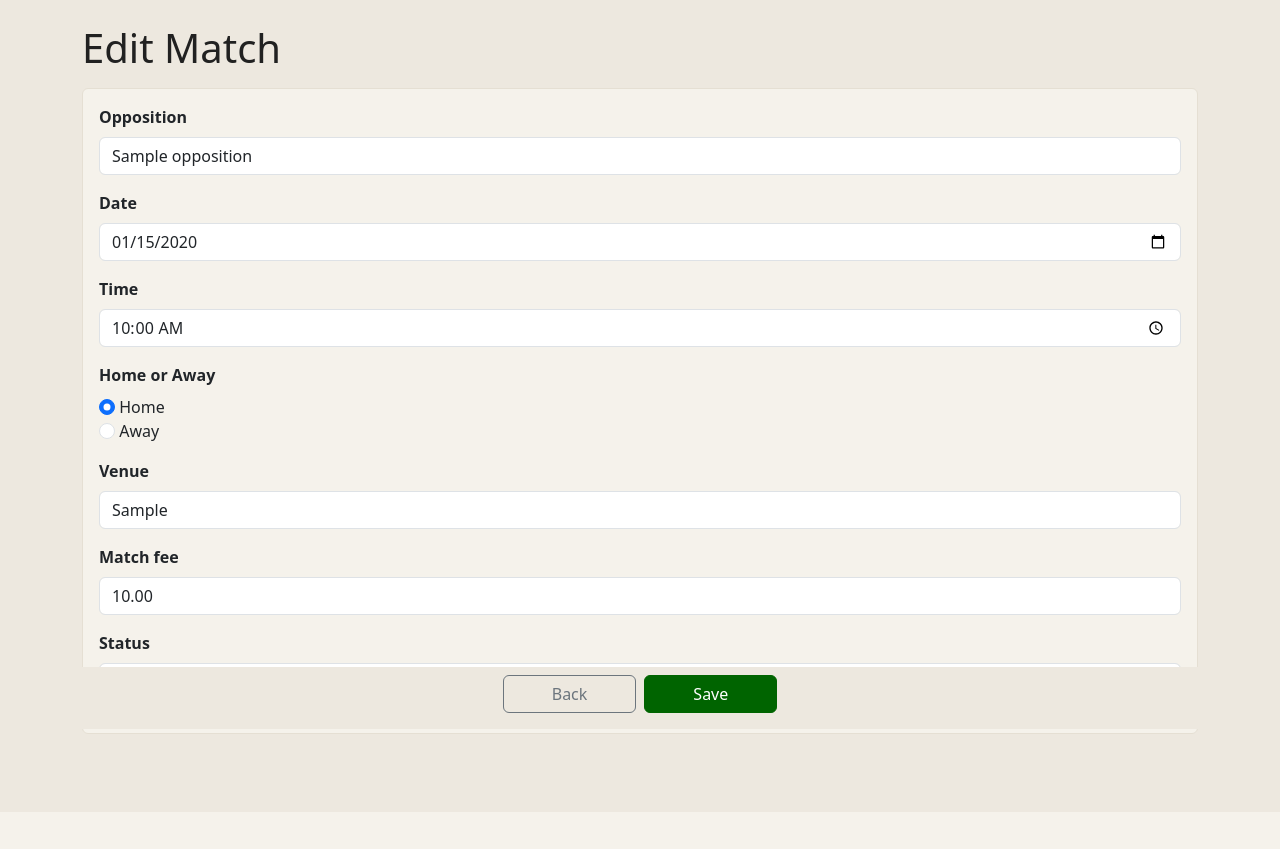
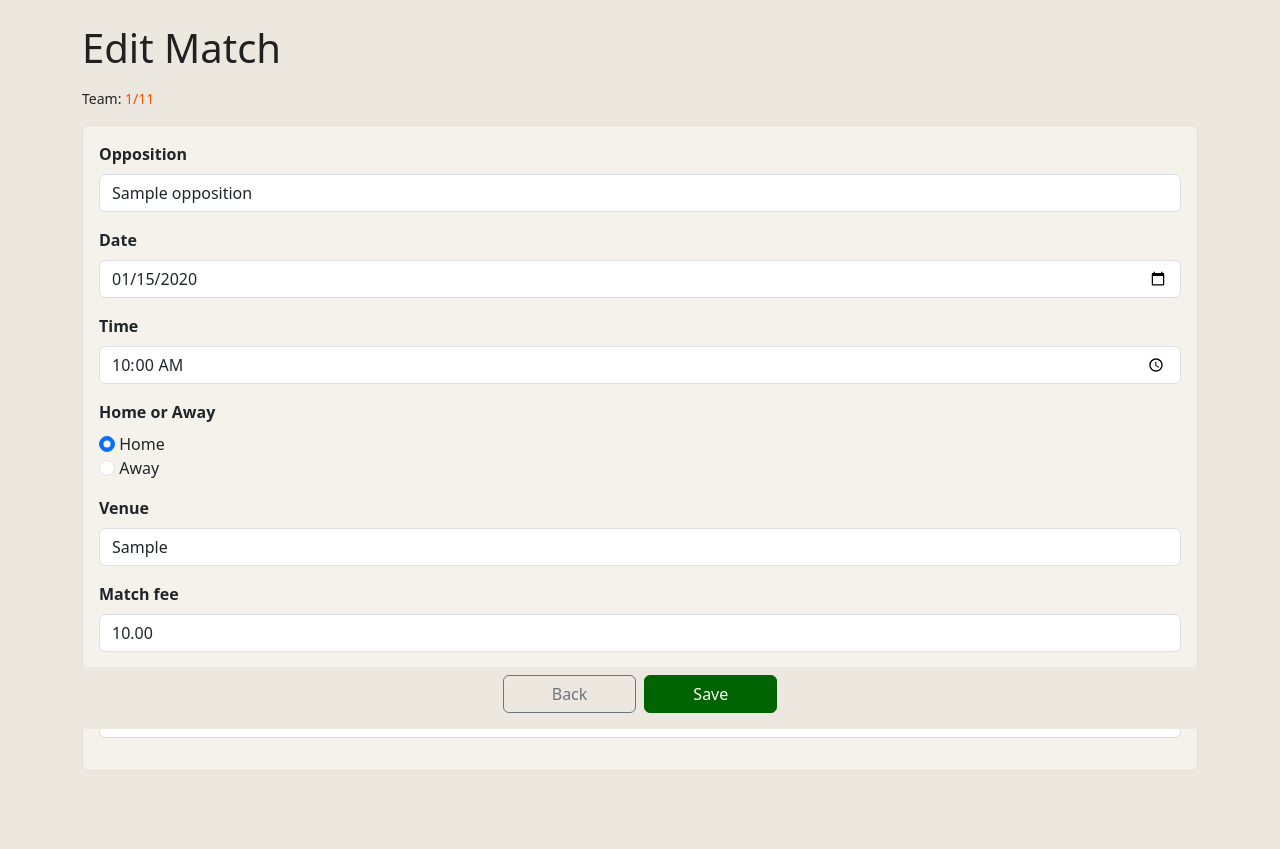
Before and after one commit to Yourhonour365/MatchFeeMate-PP4, a Django app: page /match/1/edit/ in a window 1280 px wide. Shown: the part 71-920 px from the top of the page. Before the commit the page ends 805 px from the top, so only its background shows below. Run offline with Django 5.2, Linux system fonts and the light colour scheme; a user stored in the database is signed in; tables that the repository leaves empty hold one stand-in row (values such as "Sample post").

Commit message:
UX: Availability links, team label, completed match styling, single success messages

```diff
--- a/clubs/templates/clubs/match_form.html
+++ b/clubs/templates/clubs/match_form.html
@@ -5,6 +5,9 @@
 {% block content %}
 <!-- Page heading -->
 <h1 class="mb-3">{% if match %}Edit Match{% else %}Schedule Match{% endif %}</h1>
+{% if match %}
+<p class="small mb-3">Team: <span class="{% if match.selected_count >= 11 %}text-success{% else %}text-warning{% endif %}">{{ match.selected_count }}/11</span>{% if match.selected_count >= 11 %} <em class="text-success">Full</em>{% endif %}</p>
+{% endif %}
 
 <form method="post">
     {% csrf_token %}
--- a/clubs/templates/clubs/match_list.html
+++ b/clubs/templates/clubs/match_list.html
@@ -13,7 +13,7 @@
 
 {% if matches %}
     {% for match in matches %}
-    <div class="card card-mfm mb-3{% if match.status == 'cancelled' %} opacity-50{% endif %}">
+    <div class="card card-mfm mb-3{% if match.status == 'cancelled' %} opacity-50{% elif match.status == 'completed' %} opacity-75{% endif %}">
         <div class="card-body p-2">
             <!-- Row 1: Date, H/A, Opposition -->
             <div class="lh-1">
@@ -23,8 +23,8 @@
             <!-- Row 2: Venue, Time, Status, Selected -->
             <div class="small mt-1 fw-bold">
                 {{ match.venue|default:"TBC" }} · {{ match.time|time:"g:ia"|default:"TBC" }} ·
-                <span class="{% if match.status == 'cancelled' %}text-danger{% elif match.status == 'completed' %}text-muted{% endif %}">{{ match.get_status_display }}</span> ·
-                <span class="{% if match.selected_count >= 11 %}text-success{% else %}text-warning{% endif %}">{{ match.selected_count }}/11</span>{% if match.selected_count >= 11 %} <em class="text-success">Full</em>{% endif %}
+                <span class="{% if match.status == 'cancelled' %}text-danger{% elif match.status == 'completed' %}text-success fw-normal fst-italic{% endif %}">{{ match.get_status_display }}</span>{% if match.status != 'completed' %} ·
+                <span class="{% if match.selected_count >= 11 %}text-success{% else %}text-warning{% endif %}">{{ match.selected_count }}/11</span>{% if match.selected_count >= 11 %} <em class="text-success">Full</em>{% endif %}{% endif %}
             </div>
 
             <!-- Row 3: My Status -->
--- a/clubs/templates/clubs/team_selection.html
+++ b/clubs/templates/clubs/team_selection.html
@@ -11,7 +11,7 @@
             <strong>{{ match.date|date:"D d M" }} ({% if match.is_home %}H{% else %}A{% endif %}) v {{ match.opposition.name }}</strong>
         </div>
         <div class="small mt-1">
-            {{ match.venue|default:"TBC" }} · {{ match.time|time:"g:ia"|default:"TBC" }} · Selected: <span class="{% if selected_players|length >= 11 %}text-success{% else %}text-warning{% endif %}">{{ selected_players|length }}/11</span>{% if selected_players|length >= 11 %} <em class="text-success">Full</em>{% endif %}
+            {{ match.venue|default:"TBC" }} · {{ match.time|time:"g:ia"|default:"TBC" }} · Team: <span class="{% if selected_players|length >= 11 %}text-success{% else %}text-warning{% endif %}">{{ selected_players|length }}/11</span>{% if selected_players|length >= 11 %} <em class="text-success">Full</em>{% endif %}
         </div>
     </div>
 </div>
--- a/clubs/views.py
+++ b/clubs/views.py
@@ -406,16 +406,21 @@ def bulk_availability(request, match_pk):
 
             if new_availability:
                 match_player.availability = new_availability
-                messages.success(request, 'Availability updated successfully.')
 
             if team_action == 'add':
                 match_player.selected = True
-                messages.success(request, 'Players added to team.')
             elif team_action == 'remove':
                 match_player.selected = False
-                messages.success(request, 'Players removed from team.')
 
             match_player.save()
+
+        if selected_ids:
+            if new_availability:
+                messages.success(request, 'Availability updated successfully.')
+            elif team_action == 'add':
+                messages.success(request, 'Added to team.')
+            elif team_action == 'remove':
+                messages.success(request, 'Removed from team.')
 
         return redirect('bulk_availability', match_pk=match_pk)
 
```
Also changed, not shown: clubs/templates/clubs/bulk_availability.html (+6 -6 lines).
